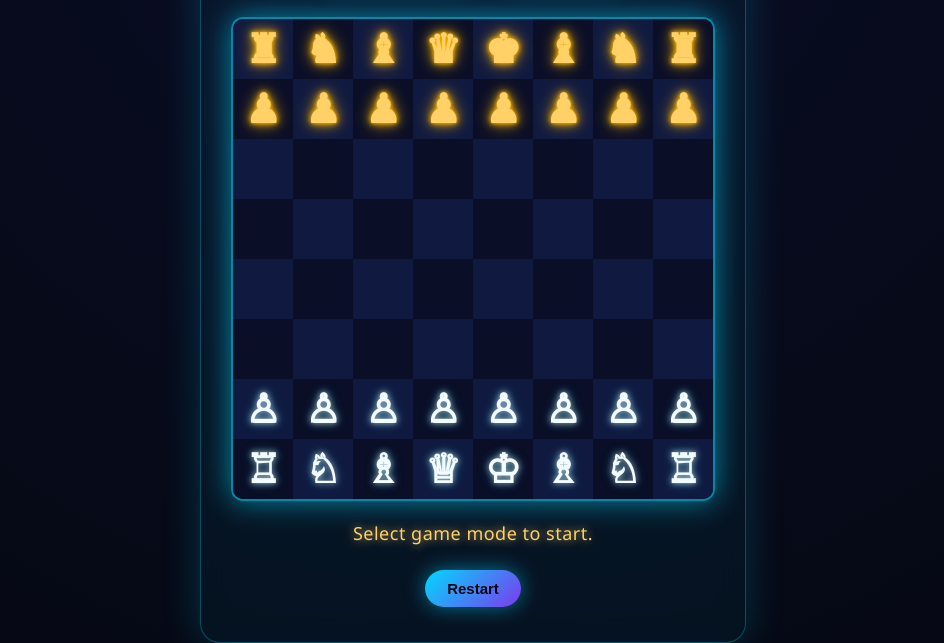
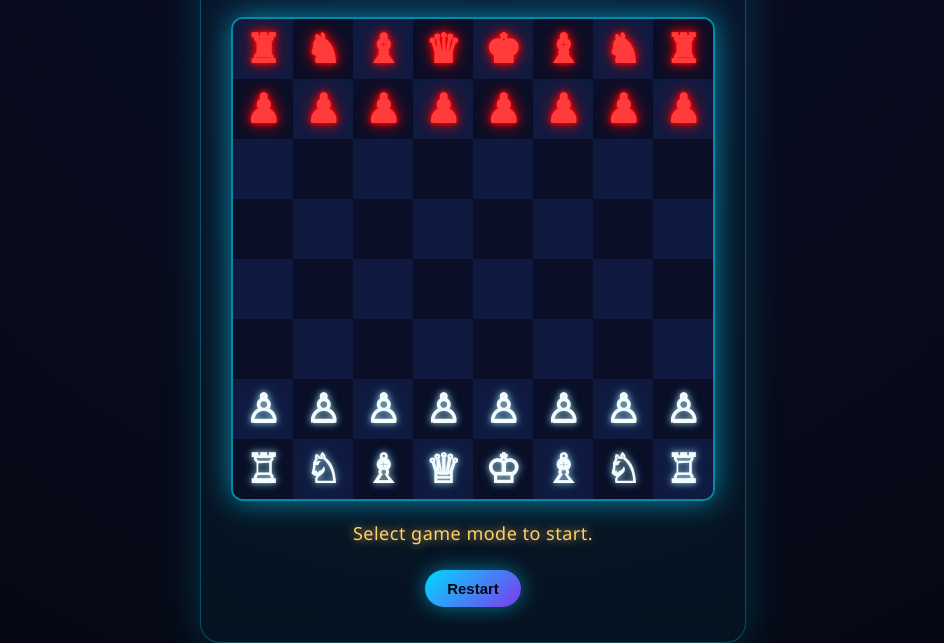
Before and after one commit to Silvermoon25-06/cybrix, a plain HTML site: page chess/index.html in a window 1280 px wide. Shown: the part 172-815 px from the top of the page, without its empty margins (167-1111 px from the left). Drawn offline with Linux system fonts and the light colour scheme.

Commit message:
Update style.css

```diff
--- a/chess/style.css
+++ b/chess/style.css
@@ -152,9 +152,9 @@ button:hover {
 
 /* Black Pieces */
 .black-piece {
-    color: #ffd166 !important;
+    color: #ff3b3b !important;
     text-shadow:
-        0 0 4px #ffb703,
-        0 0 10px rgba(255,183,3,0.9),
-        0 0 18px rgba(255,183,3,0.7);
+        0 0 4px #ff0000,
+        0 0 10px rgba(255,0,0,0.9),
+        0 0 18px rgba(255,0,0,0.7);
 }
```
